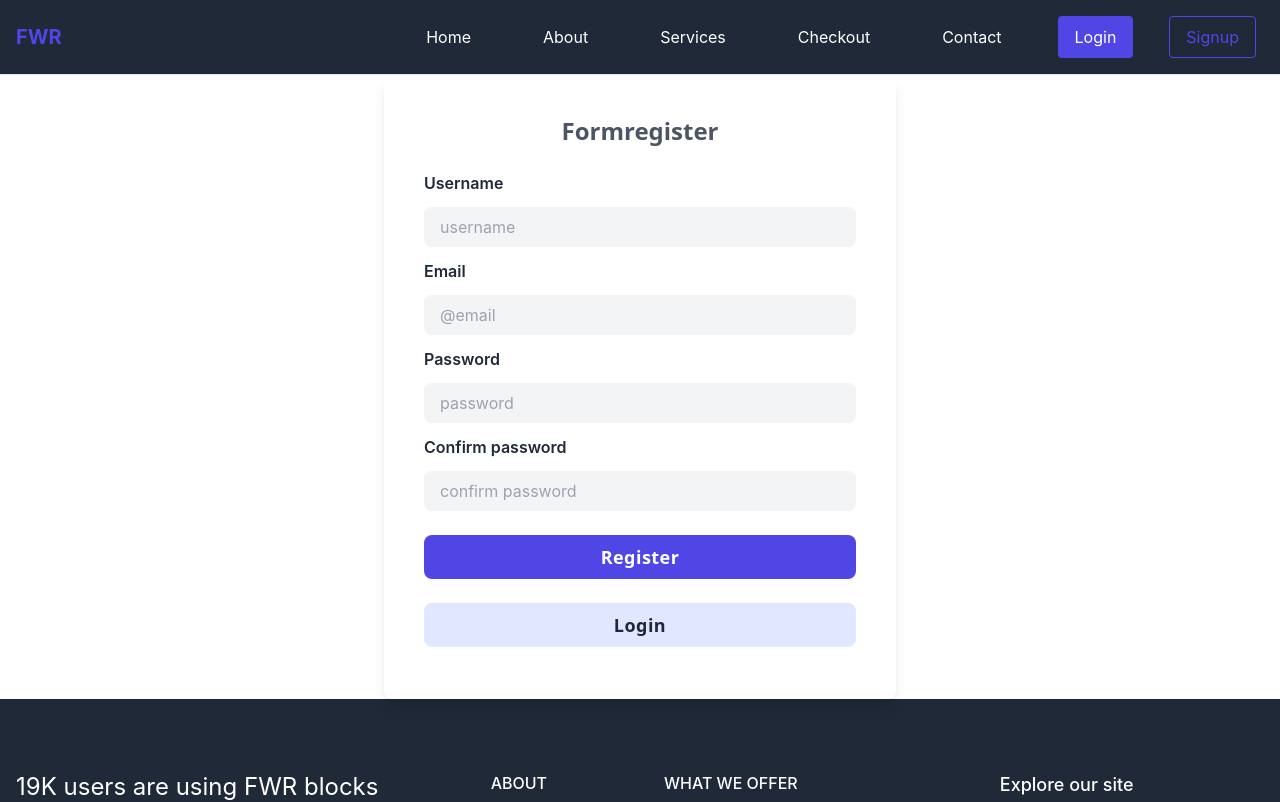
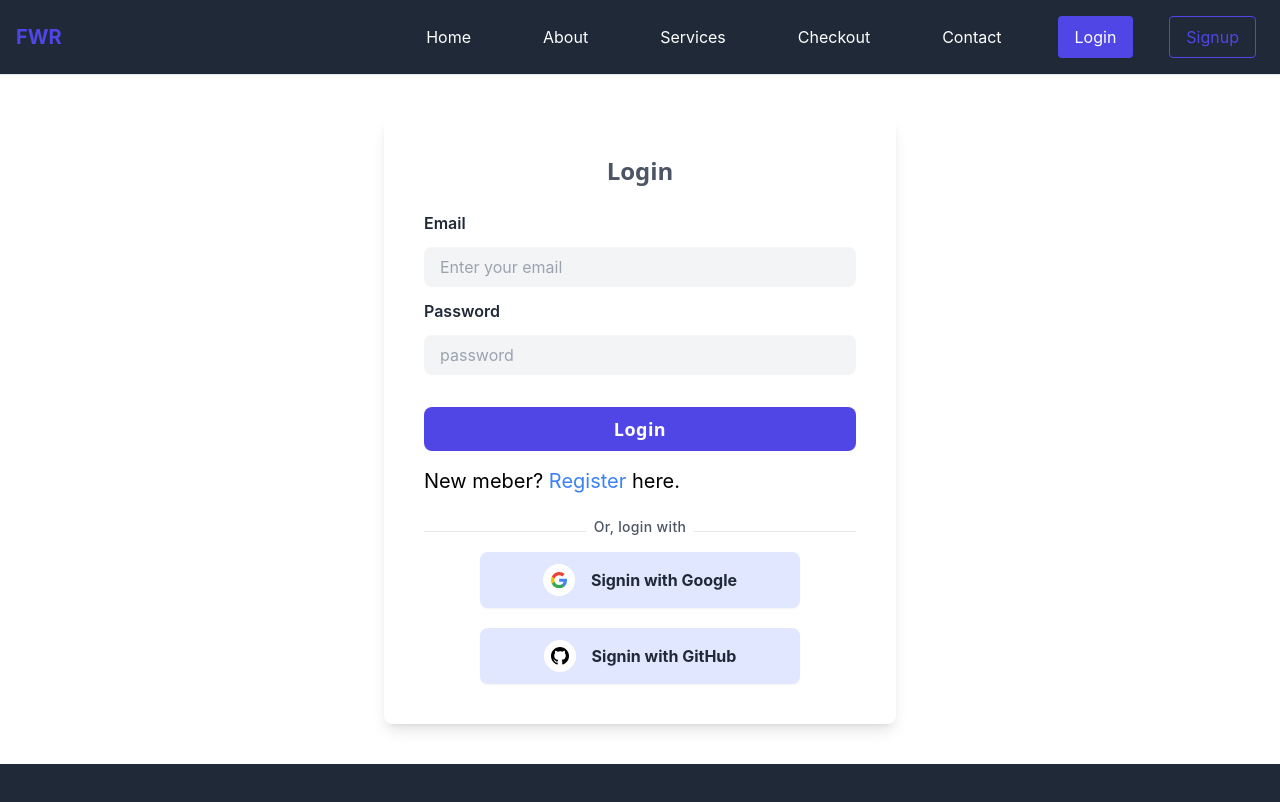
Before and after one commit to alwaysraihan/Recoach, a React (Create React App) app: page /login in a window 1280 px wide. Shown: the top 802 px of the page. Built offline with nearby package versions, Linux system fonts and the light colour scheme.

Commit message:
login with email and password

```diff
--- a/src/components/Authentication/Login.jsx
+++ b/src/components/Authentication/Login.jsx
@@ -1,29 +1,59 @@
-import React from "react";
+import React, { useState } from "react";
+import {
+  useSignInWithEmailAndPassword,
+  useSignInWithGithub,
+  useSignInWithGoogle,
+} from "react-firebase-hooks/auth";
+import { Link } from "react-router-dom";
+import auth from "../../Firebase/firebase.init";
 
 const Login = () => {
+  const [userLoginData, setUserLoginData] = useState({
+    email: "",
+    password: "",
+  });
+  const [signInWithGoogle] = useSignInWithGoogle(auth);
+  const [signInWithGithub] = useSignInWithGithub(auth);
+  const [loginInterAction, setLoginInterAction] = useState("");
+  let name, value;
+  const getUserData = (e) => {
+    name = e.target.name;
+    value = e.target.value;
+    setUserLoginData({ ...userLoginData, [name]: value });
+    e.preventDefault();
+  };
+  const [signInWithEmailAndPassword, user, loading, error] =
+    useSignInWithEmailAndPassword(auth);
+  const handleLoginFormSubmit = (e) => {
+    e.preventDefault();
+  };
+  const handleUserLogin = () => {
+    const { email, password } = userLoginData;
+    signInWithEmailAndPassword(email, password);
+    if (loading) {
+      setLoginInterAction("Loading....Please wait a momment");
+    }
+    if (error) {
+      console.log(error);
+      setLoginInterAction(error.message);
+    }
+    if (user) {
+      setLoginInterAction("");
+    }
+  };
+
   return (
     <>
-      <div className="flex justify-center items-center ">
+      <div className="flex justify-center items-center my-10 ">
         <div className="lg:w-2/5 md:w-1/2 w-full px-5 md:px-0">
-          <form className="bg-white p-10 rounded-lg shadow-lg min-w-full">
+          <form
+            onSubmit={handleLoginFormSubmit}
+            className="bg-white p-10 rounded-lg shadow-lg min-w-full"
+          >
             <h1 className="text-center text-2xl mb-6 text-gray-600 font-bold font-sans">
-              Formregister
+              Login
             </h1>
-            <div>
-              <label
-                className="text-gray-800 font-semibold block my-3 text-md"
-                for="username"
-              >
-                Username
-              </label>
-              <input
-                className="w-full bg-gray-100 px-4 py-2 rounded-lg focus:outline-none"
-                type="text"
-                name="username"
-                id="username"
-                placeholder="username"
-              />
-            </div>
+
             <div>
               <label
                 className="text-gray-800 font-semibold block my-3 text-md"
@@ -36,7 +66,10 @@ const Login = () => {
                 type="text"
                 name="email"
                 id="email"
-                placeholder="@email"
+                value={userLoginData.email}
+                placeholder="Enter your email"
+                onChange={getUserData}
+                required
               />
             </div>
             <div>
@@ -48,39 +81,90 @@ const Login = () => {
               </label>
               <input
                 className="w-full bg-gray-100 px-4 py-2 rounded-lg focus:outline-none"
-                type="text"
+                type="password"
                 name="password"
+                value={userLoginData.password}
                 id="password"
                 placeholder="password"
+                onChange={getUserData}
+                required
               />
             </div>
-            <div>
-              <label
-                className="text-gray-800 font-semibold block my-3 text-md"
-                for="confirm"
-              >
-                Confirm password
-              </label>
-              <input
-                className="w-full bg-gray-100 px-4 py-2 rounded-lg focus:outline-none"
-                type="text"
-                name="confirm"
-                id="confirm"
-                placeholder="confirm password"
-              />
-            </div>
+            <p className="mt-2">{loginInterAction}</p>
+
             <button
+              onClick={handleUserLogin}
               type="submit"
               className="w-full mt-6 bg-indigo-600 rounded-lg px-4 py-2 text-lg text-white tracking-wide font-semibold font-sans"
             >
-              Register
-            </button>
-            <button
-              type="submit"
-              className="w-full mt-6 mb-3 bg-indigo-100 rounded-lg px-4 py-2 text-lg text-gray-800 tracking-wide font-semibold font-sans"
-            >
               Login
             </button>
+            <p className="text-xl mt-4">
+              <span>
+                New meber?
+                <Link className="text-blue-500" to="/register">
+                  {" "}
+                  Register
+                </Link>{" "}
+                here.
+              </span>
+            </p>
+            {/* other signin in method  */}
+            <div class="mt-3 border-b text-center">
+              <div class="leading-none px-2 inline-block text-sm text-gray-600 tracking-wide font-medium bg-white transform translate-y-1/2">
+                Or, login with
+              </div>
+            </div>
+            <div className="mt-5">
+              <div className="flex justify-center">
+                <button
+                  onClick={() => {
+                    signInWithGoogle();
+                  }}
+                  class="w-full max-w-xs font-bold shadow-sm rounded-lg py-3 bg-indigo-100 text-gray-800 flex items-center justify-center transition-all duration-300 ease-in-out focus:outline-none hover:shadow focus:shadow-sm focus:shadow-outline"
+                >
+                  <div class="bg-white p-2 rounded-full">
+                    <svg class="w-4" viewBox="0 0 533.5 544.3">
+                      <path
+                        d="M533.5 278.4c0-18.5-1.5-37.1-4.7-55.3H272.1v104.8h147c-6.1 33.8-25.7 63.7-54.4 82.7v68h87.7c51.5-47.4 81.1-117.4 81.1-200.2z"
+                        fill="#4285f4"
+                      />
+                      <path
+                        d="M272.1 544.3c73.4 0 135.3-24.1 180.4-65.7l-87.7-68c-24.4 16.6-55.9 26-92.6 26-71 0-131.2-47.9-152.8-112.3H28.9v70.1c46.2 91.9 140.3 149.9 243.2 149.9z"
+                        fill="#34a853"
+                      />
+                      <path
+                        d="M119.3 324.3c-11.4-33.8-11.4-70.4 0-104.2V150H28.9c-38.6 76.9-38.6 167.5 0 244.4l90.4-70.1z"
+                        fill="#fbbc04"
+                      />
+                      <path
+                        d="M272.1 107.7c38.8-.6 76.3 14 104.4 40.8l77.7-77.7C405 24.6 339.7-.8 272.1 0 169.2 0 75.1 58 28.9 150l90.4 70.1c21.5-64.5 81.8-112.4 152.8-112.4z"
+                        fill="#ea4335"
+                      />
+                    </svg>
+                  </div>
+                  <span class="ml-4">Signin with Google</span>
+                </button>
+              </div>
+              <div className="flex justify-center">
+                <button
+                  onClick={() => {
+                    signInWithGithub();
+                  }}
+                  class="w-full max-w-xs font-bold shadow-sm rounded-lg py-3 bg-indigo-100 text-gray-800 flex items-center justify-center transition-all duration-300 ease-in-out focus:outline-none hover:shadow focus:shadow-sm focus:shadow-outline mt-5"
+                >
+                  <div class="bg-white p-1 rounded-full">
+                    <svg class="w-6" viewBox="0 0 32 32">
+                      <path
+                        fill-rule="evenodd"
+                        d="M16 4C9.371 4 4 9.371 4 16c0 5.3 3.438 9.8 8.207 11.387.602.11.82-.258.82-.578 0-.286-.011-1.04-.015-2.04-3.34.723-4.043-1.609-4.043-1.609-.547-1.387-1.332-1.758-1.332-1.758-1.09-.742.082-.726.082-.726 1.203.086 1.836 1.234 1.836 1.234 1.07 1.836 2.808 1.305 3.492 1 .11-.777.422-1.305.762-1.605-2.664-.301-5.465-1.332-5.465-5.93 0-1.313.469-2.383 1.234-3.223-.121-.3-.535-1.523.117-3.175 0 0 1.008-.32 3.301 1.23A11.487 11.487 0 0116 9.805c1.02.004 2.047.136 3.004.402 2.293-1.55 3.297-1.23 3.297-1.23.656 1.652.246 2.875.12 3.175.77.84 1.231 1.91 1.231 3.223 0 4.61-2.804 5.621-5.476 5.922.43.367.812 1.101.812 2.219 0 1.605-.011 2.898-.011 3.293 0 .32.214.695.824.578C24.566 25.797 28 21.3 28 16c0-6.629-5.371-12-12-12z"
+                      />
+                    </svg>
+                  </div>
+                  <span class="ml-4">Signin with GitHub</span>
+                </button>
+              </div>
+            </div>
           </form>
         </div>
       </div>
--- a/src/components/Authentication/SignUp.jsx
+++ b/src/components/Authentication/SignUp.jsx
@@ -1,13 +1,14 @@
 import React from "react";
+import { Link } from "react-router-dom";
 
 const SignUp = () => {
   return (
     <>
-      <div className="flex justify-center items-center ">
+      <div className="flex justify-center items-center my-5 ">
         <div className="lg:w-2/5 md:w-1/2 w-full px-5 md:px-0">
           <form className="bg-white p-10 rounded-lg shadow-lg min-w-full">
             <h1 className="text-center text-2xl mb-6 text-gray-600 font-bold font-sans">
-              Formregister
+              Signup
             </h1>
             <div>
               <label
@@ -75,12 +76,16 @@ const SignUp = () => {
             >
               Register
             </button>
-            <button
-              type="submit"
-              className="w-full mt-6 mb-3 bg-indigo-100 rounded-lg px-4 py-2 text-lg text-gray-800 tracking-wide font-semibold font-sans"
-            >
-              Login
-            </button>
+            <p className="text-xl mt-4">
+              <span>
+                Already member?
+                <Link className="text-blue-500" to="/login">
+                  {" "}
+                  Login
+                </Link>{" "}
+                here.
+              </span>
+            </p>
           </form>
         </div>
       </div>
--- a/src/components/home/Contact/Contact.jsx
+++ b/src/components/home/Contact/Contact.jsx
@@ -0,0 +1,11 @@
+import React from "react";
+
+const Contact = () => {
+  return (
+    <>
+      <div></div>
+    </>
+  );
+};
+
+export default Contact;
```
